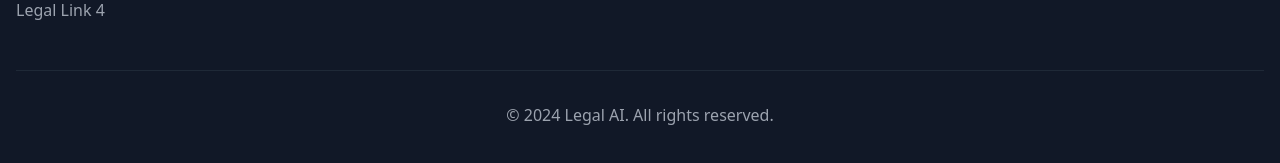
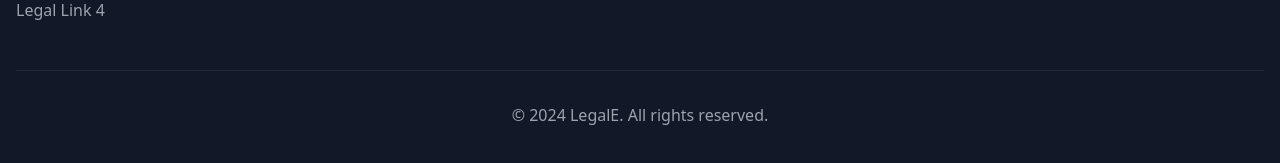
Before and after one commit to rookies-hckbyt/Legal-E, a React (Vite) app: page / in a window 1280 px wide. Shown: the part 2557-2720 px from the top of the page. Built offline with nearby package versions, Linux system fonts and the light colour scheme; no server answers; the HTML template or start-up script is replaced by a standard one.

Commit message:
Landing page added

```diff
--- a/src/pages/LandingPage.tsx
+++ b/src/pages/LandingPage.tsx
@@ -244,7 +244,8 @@ const LandingPage: React.FC = () => {
         </div>
       </section>
 
-      {/* Footer */}
+
+      {/* Footer*/}
       <footer className="py-12 text-white bg-gray-900">
         <div className="container px-4 mx-auto">
           <div className="grid gap-8 md:grid-cols-4">
@@ -266,7 +267,7 @@ const LandingPage: React.FC = () => {
             ))}
           </div>
           <div className="pt-8 mt-12 text-center text-gray-400 border-t border-gray-800">
-            © 2024 Legal AI. All rights reserved.
+            © 2024 LegalE. All rights reserved.
           </div>
         </div>
       </footer>
```
